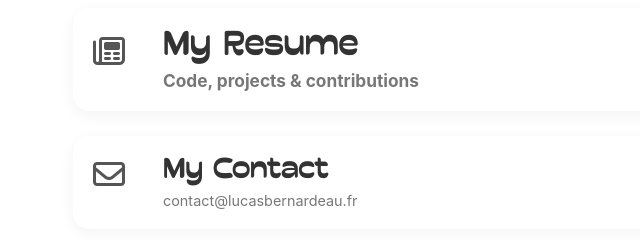
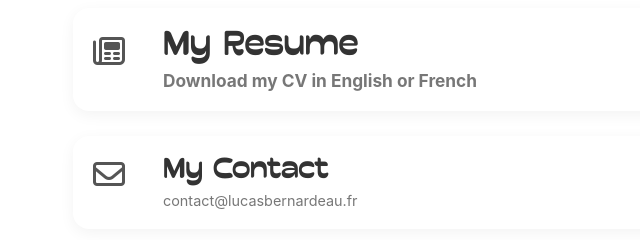
Before and after one commit to lucasbnrd05/lucasbnrd05.github.io, a plain HTML site: page html/links/alllinks.html in a window 1280 px wide. Shown: the part 1204-1444 px from the top of the page, 247-887 px from the left. Drawn offline with nearby package versions, Linux system fonts and the light colour scheme.

Commit message:
update_links

```diff
--- a/html/links/alllinks.html
+++ b/html/links/alllinks.html
@@ -92,7 +92,7 @@
             <i class="fa-regular fa-newspaper link-icon"></i>
             <div class="link-text">
                 <h3>My Resume</h3>
-                <p>Code, projects & contributions</p>
+                <p>Download my CV in English or French</p>
             </div>
         </a>
 
```
